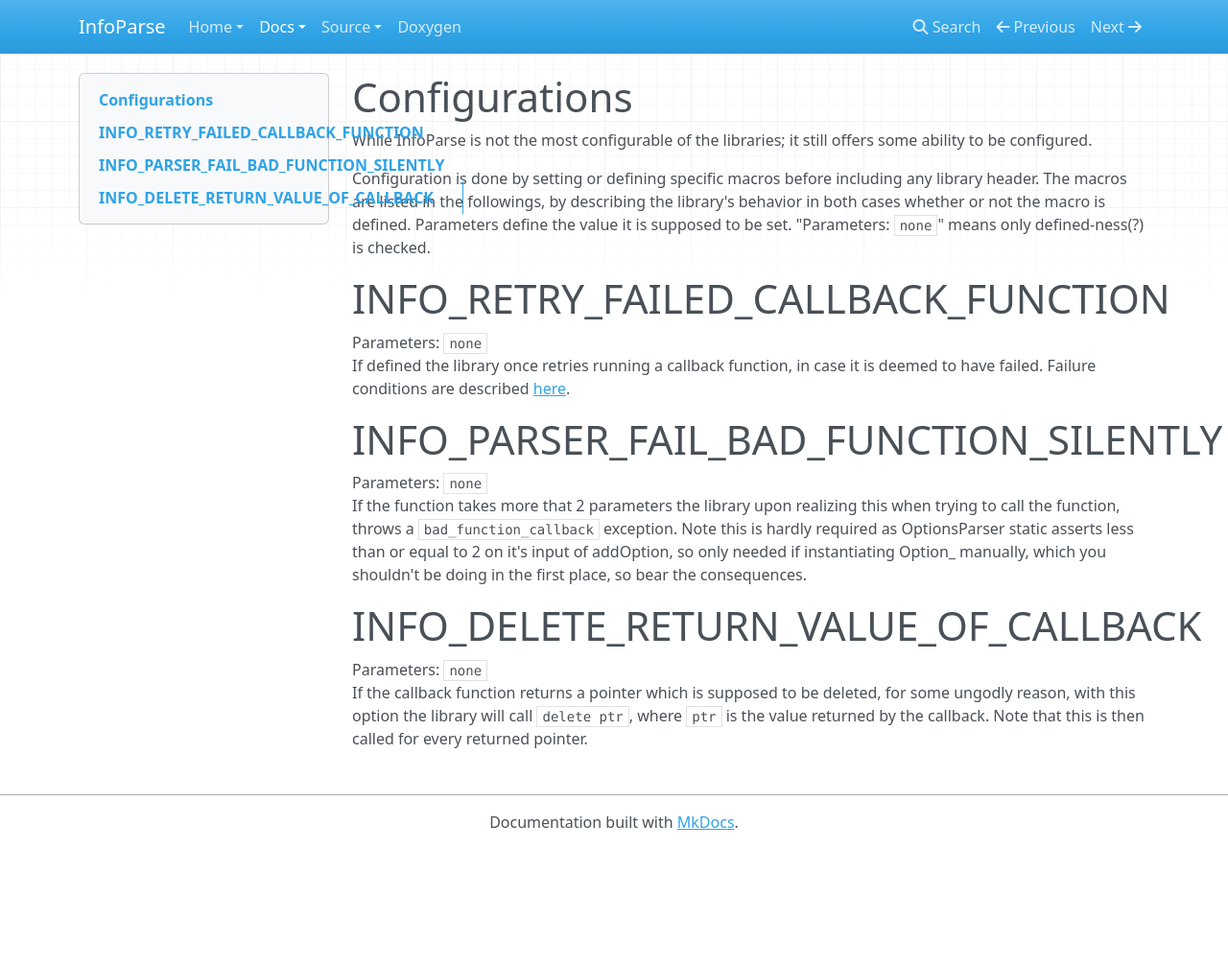
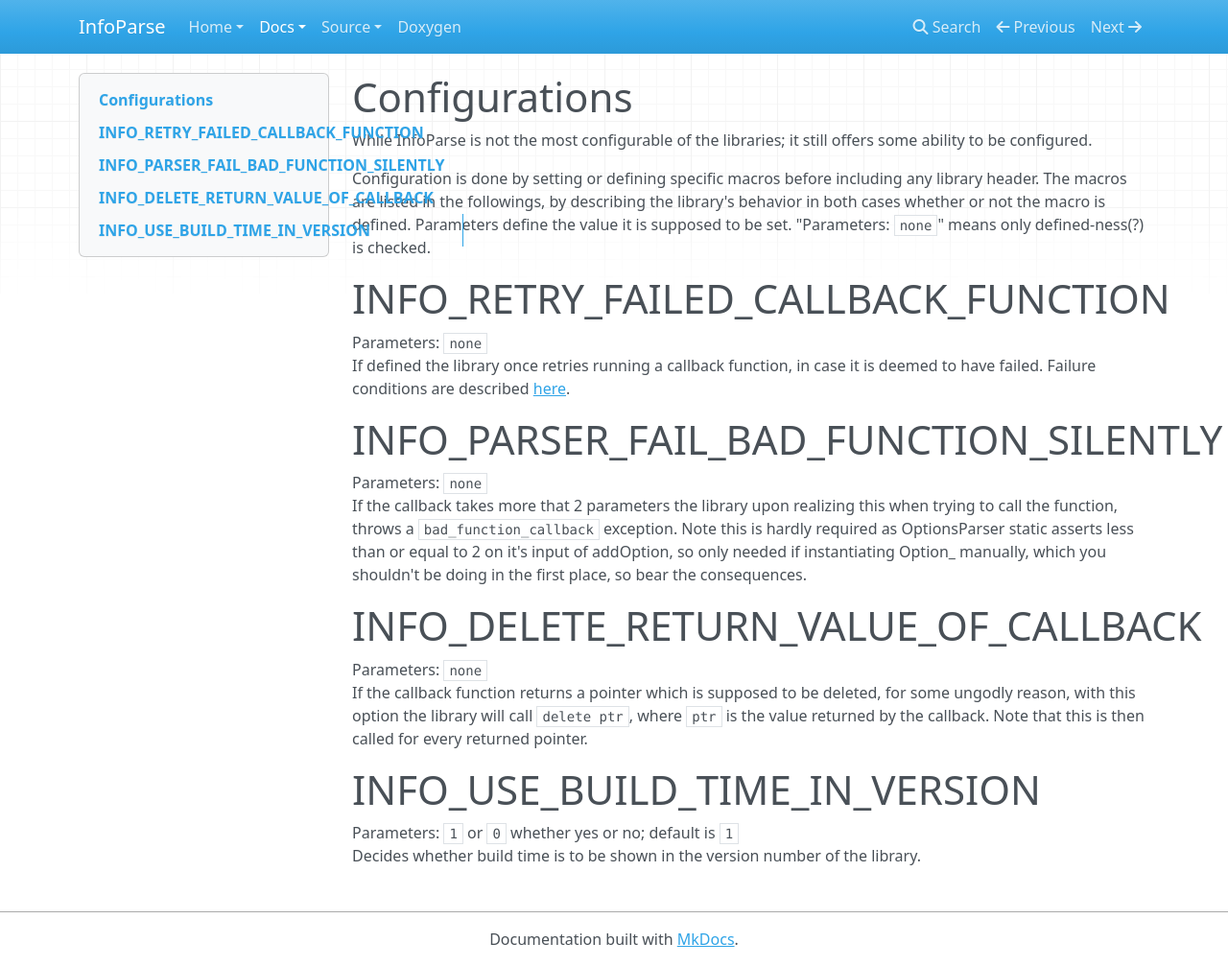
Before and after one commit to bodand/infoparse, an MkDocs documentation site: the page built from dox_site/conf.md, in a window 1280 px wide and 1007 px high. Shown: the whole window at 96% size. Built offline with MkDocs 1.6.1, drawn with Linux system fonts in a browser that asks for light colours; nearby versions of some CDN libraries.

Commit message:
Quickpatch 1.5.2   - Slight versioning changes   - Slight docs fixing   - Reversioner cause I'm a lazy fuck to do it manually, and would forget     at least one place to do it
Signed-off-by: bodand <bodand@pm.me>

```diff
--- a/CMakeLists.txt
+++ b/CMakeLists.txt
@@ -12,8 +12,10 @@ project(InfoParse)
 
 set(InfoParse_VERSION_MAJOR 1)
 set(InfoParse_VERSION_MINOR 5)
-set(InfoParse_VERSION_PATCH 0)
+set(InfoParse_VERSION_PATCH 2)
 set(InfoParse_VERSION "${InfoParse_VERSION_MAJOR}.${InfoParse_VERSION_MINOR}.${InfoParse_VERSION_PATCH}")
+
+string(TIMESTAMP InfoParse_VERSION_BUILD_DATE "%Y-%m-%d at %H:%M:%S (%s)" UTC)
 
 configure_file( # For version
         "${PROJECT_SOURCE_DIR}/src/versioning.hpp.in"
--- a/conanfile.py
+++ b/conanfile.py
@@ -3,7 +3,7 @@ from conans import ConanFile, CMake
 
 class InfoparseConan(ConanFile):
     name = "InfoParse"
-    version = "1.5.0"
+    version = "1.5.2"
     license = "BSD 3-Clause"
     author = "bodand bodand@pm.me"
     url = "https://github.com/isbodand/"
--- a/dox_site/conf.md
+++ b/dox_site/conf.md
@@ -17,7 +17,7 @@ case it is deemed to have failed. Failure conditions are described
 
 # INFO_PARSER_FAIL_BAD_FUNCTION_SILENTLY
 Parameters: `none`
-If the function takes more that 2 parameters the library upon realizing
+If the callback takes more that 2 parameters the library upon realizing
 this when trying to call the function, throws a `bad_function_callback`
 exception. Note this is hardly required as OptionsParser static
 asserts less than or equal to 2 on it's input of addOption, so
@@ -30,3 +30,8 @@ If the callback function returns a pointer which is supposed to be
 deleted, for some ungodly reason, with this option the library
 will call `delete ptr`, where `ptr` is the value returned by the callback.
 Note that this is then called for every returned pointer.
+
+# INFO_USE_BUILD_TIME_IN_VERSION
+Parameters: `1` or `0` whether yes or no; default is `1`
+Decides whether build time is to be shown in the version number of
+the library.
```
Also changed, not shown: README.md (+3 -4 lines), 4 other files.
